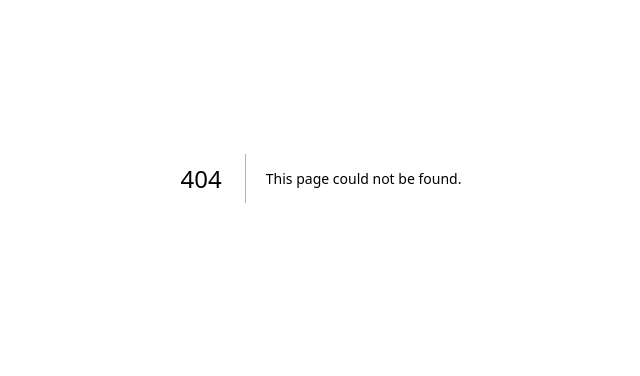
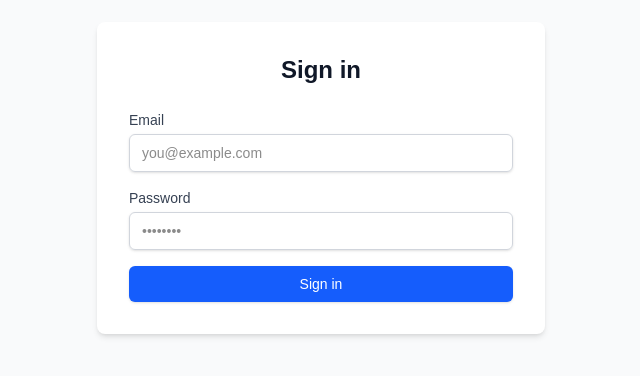
Before and after one commit to ropereraLK/beryllinus, a Next.js app: page /login in a window 1280 px wide. Before the commit this address had no page. Shown: the part 222-598 px from the top of the page, without its empty margins (319-959 px from the left). Built offline with nearby package versions, Linux system fonts and the light colour scheme.

Commit message:
Added Login UI

```diff
--- a/package.json
+++ b/package.json
@@ -18,6 +18,8 @@
   "devDependencies": {
     "@eslint/eslintrc": "^3",
     "@tailwindcss/postcss": "^4",
+    "@types/node": "25.5.0",
+    "@types/react": "19.2.14",
     "eslint": "^9",
     "eslint-config-next": "15.5.4",
     "tailwindcss": "^4"
--- a/src/app/layout.js
+++ b/src/app/layout.js
@@ -1,5 +1,6 @@
 import { Geist, Geist_Mono } from "next/font/google";
 import "./globals.css";
+import ReduxProvider from "../providers/ReduxProvider";
 
 const geistSans = Geist({
   variable: "--font-geist-sans",
@@ -22,7 +23,7 @@ export default function RootLayout({ children }) {
       <body
         className={`${geistSans.variable} ${geistMono.variable} antialiased`}
       >
-        {children}
+        <ReduxProvider>{children}</ReduxProvider>
       </body>
     </html>
   );
--- /dev/null
+++ b/src/app/login/page.tsx
@@ -0,0 +1,123 @@
+"use client";
+
+import { FormEvent, useState } from "react";
+import { useRouter } from "next/navigation";
+import { useAppDispatch, useAppSelector } from "../../state/hooks";
+import {
+  loginStart,
+  loginSuccess,
+  loginFailure,
+} from "../../state/auth/slice";
+import {
+  selectAuthError,
+  selectAuthLoading,
+  selectIsAuthenticated,
+} from "../../state/auth/selectors";
+
+export default function LoginPage() {
+  const dispatch = useAppDispatch();
+  const isLoading = useAppSelector(selectAuthLoading);
+  const error = useAppSelector(selectAuthError);
+  const isAuthenticated = useAppSelector(selectIsAuthenticated);
+  const router = useRouter();
+
+  const [email, setEmail] = useState("");
+  const [password, setPassword] = useState("");
+
+  const handleSubmit = async (e: FormEvent) => {
+    e.preventDefault();
+
+    dispatch(loginStart());
+
+    try {
+      // TODO: replace this mock with a real API call
+      // Example:
+      // const user = await authApi.login({ email, password });
+      await new Promise((resolve) => setTimeout(resolve, 500));
+
+      dispatch(
+        loginSuccess({
+          id: "mock-id",
+          name: "Mock User",
+          email,
+        }),
+      );
+
+      router.push("/");
+    } catch (err: any) {
+      dispatch(
+        loginFailure(
+          err?.message || "Failed to login. Please try again.",
+        ),
+      );
+    }
+  };
+
+  if (isAuthenticated) {
+    // If already logged in, redirect away from login
+    router.push("/");
+    return null;
+  }
+
+  return (
+    <div className="min-h-screen flex items-center justify-center bg-gray-50">
+      <div className="w-full max-w-md rounded-lg bg-white p-8 shadow-md">
+        <h1 className="mb-6 text-center text-2xl font-semibold text-gray-900">
+          Sign in
+        </h1>
+
+        <form className="space-y-4" onSubmit={handleSubmit}>
+          <div>
+            <label
+              htmlFor="email"
+              className="block text-sm font-medium text-gray-700"
+            >
+              Email
+            </label>
+            <input
+              id="email"
+              type="email"
+              required
+              value={email}
+              onChange={(e) => setEmail(e.target.value)}
+              className="mt-1 w-full rounded-md border border-gray-300 px-3 py-2 text-sm shadow-sm focus:border-blue-500 focus:outline-none focus:ring-1 focus:ring-blue-500"
+              placeholder="you@example.com"
+            />
+          </div>
+
+          <div>
+            <label
+              htmlFor="password"
+              className="block text-sm font-medium text-gray-700"
+            >
+              Password
+            </label>
+            <input
+              id="password"
+              type="password"
+              required
+              value={password}
+              onChange={(e) => setPassword(e.target.value)}
+              className="mt-1 w-full rounded-md border border-gray-300 px-3 py-2 text-sm shadow-sm focus:border-blue-500 focus:outline-none focus:ring-1 focus:ring-blue-500"
+              placeholder="••••••••"
+            />
+          </div>
+
+          {error && (
+            <p className="text-sm text-red-600" role="alert">
+              {error}
+            </p>
+          )}
+
+          <button
+            type="submit"
+            disabled={isLoading}
+            className="flex w-full items-center justify-center rounded-md bg-blue-600 px-4 py-2 text-sm font-medium text-white shadow-sm hover:bg-blue-700 disabled:cursor-not-allowed disabled:bg-blue-400"
+          >
+            {isLoading ? "Signing in..." : "Sign in"}
+          </button>
+        </form>
+      </div>
+    </div>
+  );
+}
--- a/src/app/page.js
+++ b/src/app/page.js
@@ -1,5 +1,5 @@
 import Image from "next/image";
-import Index from "@/app/component/global";
+import Index from "./component/global";
 
 export default function Home() {
   return (
--- a/src/providers/ReduxProvider.tsx
+++ b/src/providers/ReduxProvider.tsx
@@ -1,18 +1,13 @@
-"use client"
+"use client";
 
-import { Provider } from "react-redux"
-import { store } from "@/state/store"
+import { ReactNode } from "react";
+import { Provider } from "react-redux";
+import { store } from "../state/store";
 
 interface ReduxProviderProps {
-children: React.ReactNode
+  children: ReactNode;
 }
 
-export default function ReduxProvider({
-children
-}: ReduxProviderProps) {
-return (
-
-{children}
-
-)
+export default function ReduxProvider({ children }: ReduxProviderProps) {
+  return <Provider store={store}>{children}</Provider>;
 }
```
Also changed, not shown: tsconfig.json (added, +35 -0 lines), documentation/techdocs/Architecture.Md (added), 1 other file (tests, documents, lock files or other folders).
